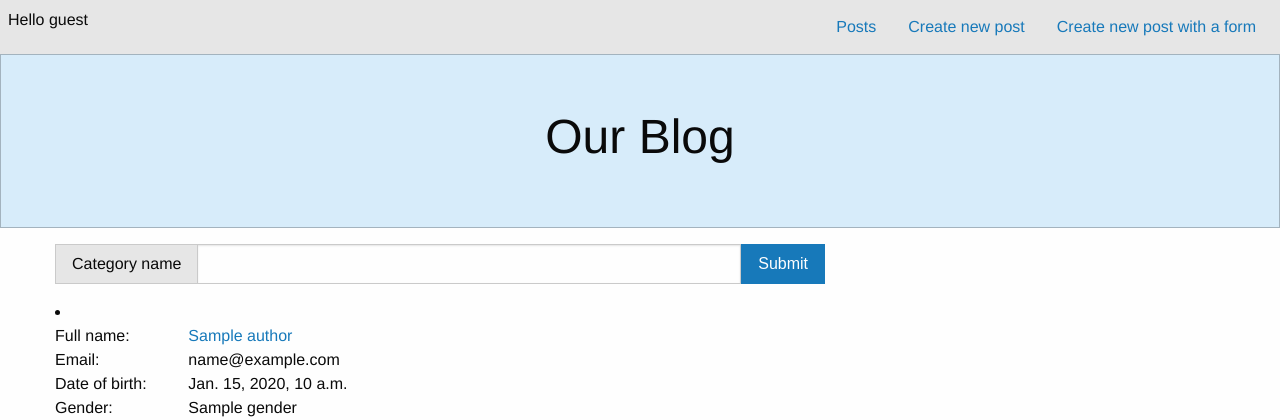
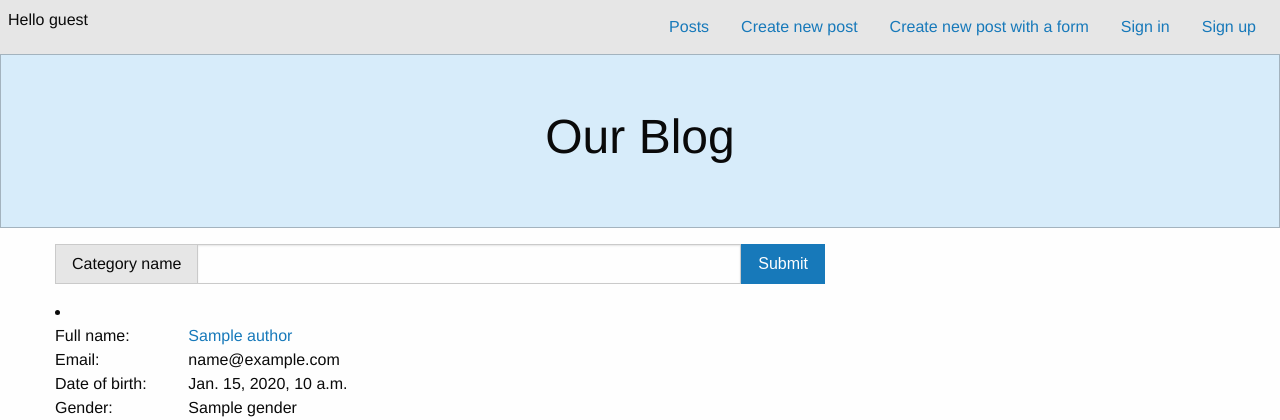
Before and after one commit to daniyarchambylov/it-academy-blog, a Django app: template blog/authors/templates/authors/list.html in a window 1280 px wide. Shown: the top 420 px of the page. Run offline with Django 3.2, Linux system fonts and the light colour scheme; the template is opened without the code that fills it: most values are stand-ins (such as "Sample title", 1, 10 or a date in 2020); some libraries are stand-ins or nearby versions.

Commit message:
add links

```diff
--- a/blog/core/decorators.py
+++ b/blog/core/decorators.py
@@ -1,6 +1,5 @@
 from django.conf import settings
 from django.shortcuts import redirect
-from django.urls import reverse
 
 
 def is_anonymous(func):
--- a/blog/core/views.py
+++ b/blog/core/views.py
@@ -10,6 +10,7 @@ from django.views.decorators.http import require_POST
 from blog.core.decorators import is_anonymous
 
 
+@is_anonymous
 def signup(request):
     form = UserCreationForm(request.POST or None)
     if request.method == 'POST':
--- a/blog/templates/base.html
+++ b/blog/templates/base.html
@@ -16,7 +16,7 @@
   <div class="top-bar-left">
     {% if user.is_authenticated %}
       Hello: {{ user.username }}
-      {% else %}
+    {% else %}
       Hello guest
     {% endif %}
   </div>
@@ -25,6 +25,12 @@
       <li><a href="{% url 'posts-index' %}">Posts</a></li>
       <li><a href="{% url 'posts-create' %}">Create new post</a></li>
       <li><a href="{% url 'posts-create-form' %}">Create new post with a form</a></li>
+      {% if user.is_authenticated %}
+        <li><a href="{% url 'core-signout' %}">Sign out</a></li>
+      {% else %}
+        <li><a href="{% url 'core-signin' %}">Sign in</a></li>
+        <li><a href="{% url 'core-signup' %}">Sign up</a></li>
+      {% endif %}
     </ul>
   </div>
 </div>
```
